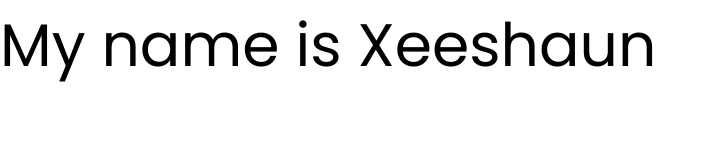
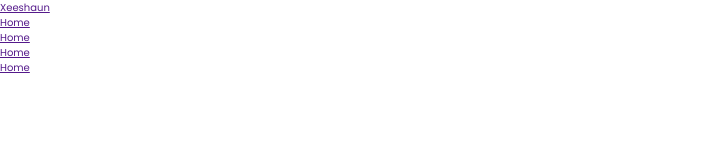
Before and after one commit to xeeshaunali/javaScript, a website: page index.html in a window 1280 px wide. Shown: the whole page, without its empty margins (0-716 px from the left). Drawn offline with Linux system fonts and the light colour scheme.

Commit message:
SASS Project in making

```diff
--- a/index.html
+++ b/index.html
@@ -18,12 +18,34 @@
     <link rel="icon" type="image/png" sizes="16x16" href="assets/favicons/favicon-16x16.png">
     <link rel="manifest" href="assets/favicons/site.webmanifest">
 
-
-
 </head>
 
 <body>
+    <!--Start Navbar-->
+    <nav class="nav">
+        <div class="nav__wrapper">
+            <div class="nav__wrapper__logo">
+                <a href="" class="nav__wrapper__logo__brand">Xeeshaun</a>
+            </div>
+            <ul class="nav__wrapper__ul">
+                <li class="nav__wrapper__ul__li">
+                    <a href="" class="nav__wrapper__ul__li__a">Home</a>
+                </li>
+                <li class="nav__wrapper__ul__li">
+                    <a href="" class="nav__wrapper__ul__li__a">Home</a>
+                </li>
+                <li class="nav__wrapper__ul__li">
+                    <a href="" class="nav__wrapper__ul__li__a">Home</a>
+                </li>
+                <li class="nav__wrapper__ul__li">
+                    <a href="" class="nav__wrapper__ul__li__a">Home</a>
+                </li>
 
-    <p>My name is Xeeshaun</p>
+            </ul>
+        </div>
+    </nav>
+    <!--End Navbar-->
+
 </body>
+
 </html>
--- a/scss/base/_typegraphy.scss
+++ b/scss/base/_typegraphy.scss
@@ -1,5 +1,5 @@
 html {
-    font-size: 125%; // 20px / 16 * 100 == percentage
+    font-size: 62.5%; // 20px / 16 * 100 == percentage
 }
 
 
@@ -8,7 +8,3 @@ body {
     font-weight: 400;
     line-height: 1.5;
 }
-
-p {
-    font-size: 3rem;
-}
```
Also changed, not shown: app.css, scss/abstracts/_colors.scss (line endings or trailing spaces).
